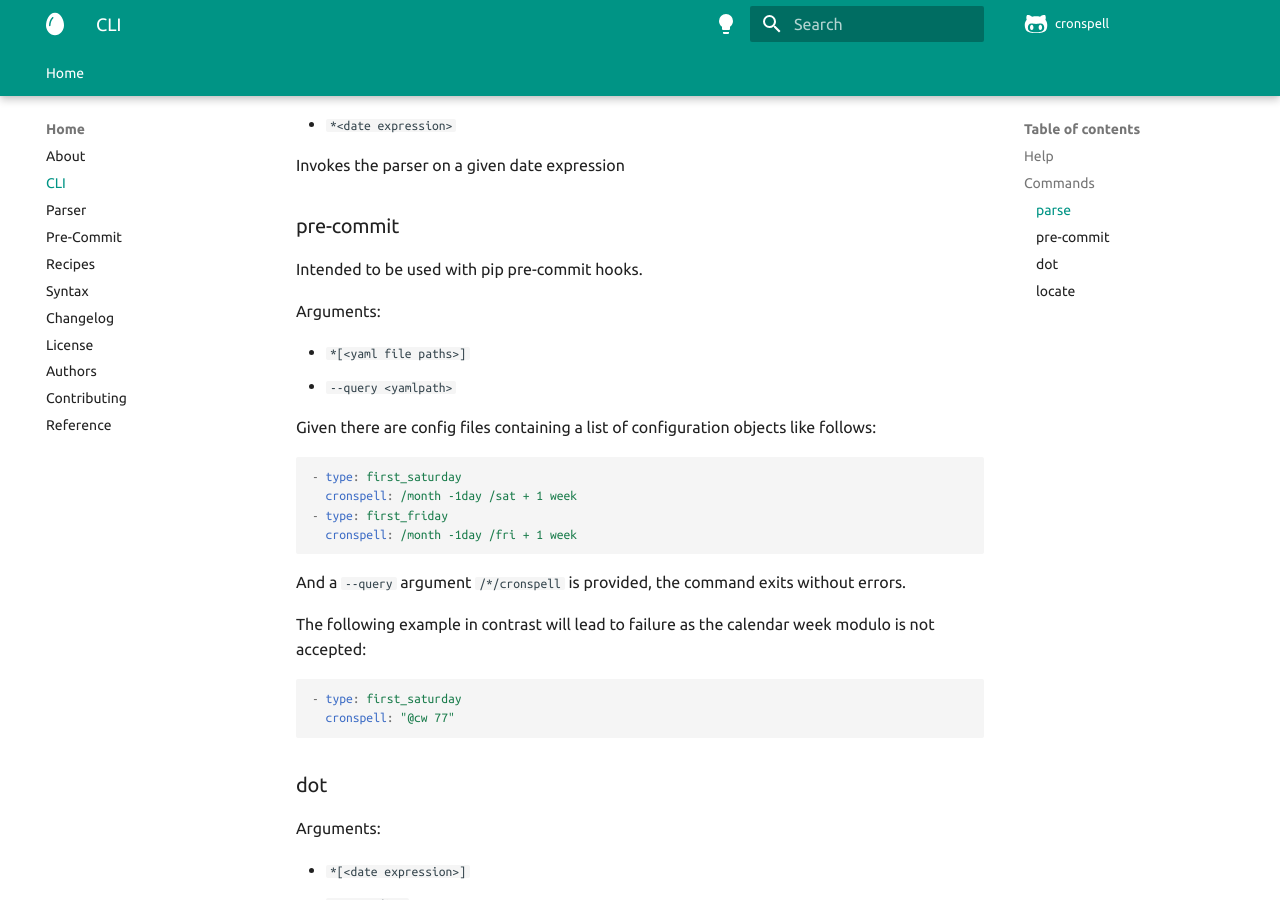
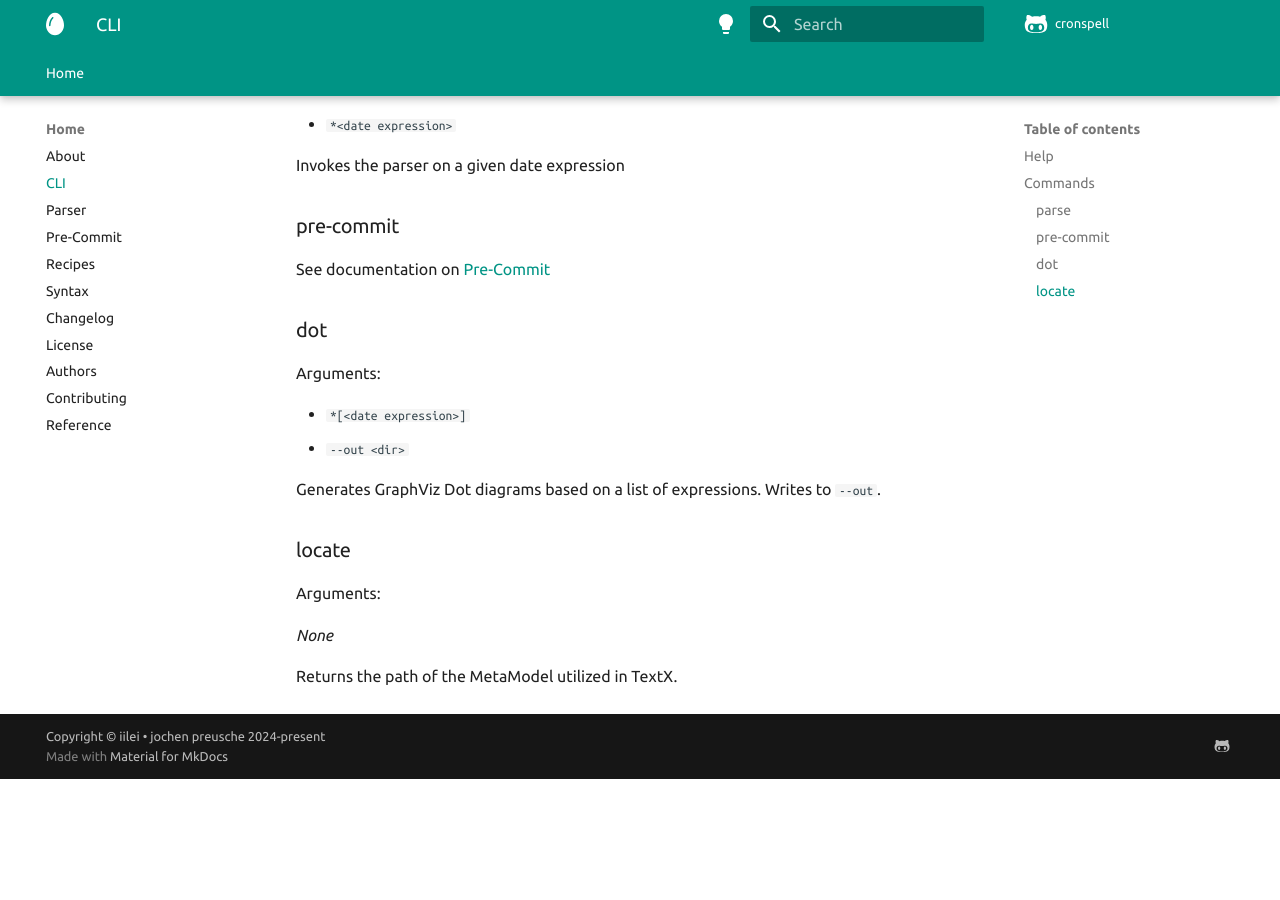
Before and after one commit to iilei/cronspell, an MkDocs documentation site: the page built from docs/details/cli.md, in a window 1280 px wide and 900 px high, scrolled down 627 px. Built offline with MkDocs 1.6.1 and Material for MkDocs 9.7.7, drawn with Linux system fonts in a browser that asks for light colours; comment, search, counter and statistics services are not loaded; the version menu is left out; after the commit the page ends 1406 px from its top, so only the background shows below that.

Commit message:
feat: Refactor Pre-Commit Hook

````diff
--- a/.pre-commit-hooks.yaml
+++ b/.pre-commit-hooks.yaml
@@ -23,11 +23,10 @@
 - id: cronspell
   name: cronspell
   description: This hook uses https://iilei.github.io/cronspell/details/cli/#pre-commit to validate cronspell date expressions
-  entry: cronspell
+  entry: cronspell pre-commit
   language: python
   types: [yaml]
   pass_filenames: true
   additional_dependencies:
     - "yamlpath"
-    #  - ".[pre-commit]""
-  args: ["pre-commit", "--query", "/*/cronspell"]
+  args: ["--yamlpath", "/*/cronspell"]
--- a/docs/details/cli.md
+++ b/docs/details/cli.md
@@ -27,33 +27,7 @@ Invokes the parser on a given date expression
 
 ### pre-commit
 
-Intended to be used with pip pre-commit hooks.
-
-Arguments:
-
-  * `*[<yaml file paths>]`
-  * `--query <yamlpath>`
-
-
-Given there are config files containing a list of configuration objects like follows:
-
-```yaml
-- type: first_saturday
-  cronspell: /month -1day /sat + 1 week
-- type: first_friday
-  cronspell: /month -1day /fri + 1 week
-```
-
-And a `--query` argument `/*/cronspell` is provided, the command exits without errors.
-
-The following example in contrast will lead to failure as the calendar week modulo is
-not accepted:
-
-```yaml
-- type: first_saturday
-  cronspell: "@cw 77"
-```
-
+See documentation on [Pre-Commit](../pre_commit_hook)
 
 ### dot
 
````
Also changed, not shown: docs/details/pre_commit_hook.md (added, +38 -0 lines), docs/details/recipes.md (+15 -2 lines), 2 other files.
